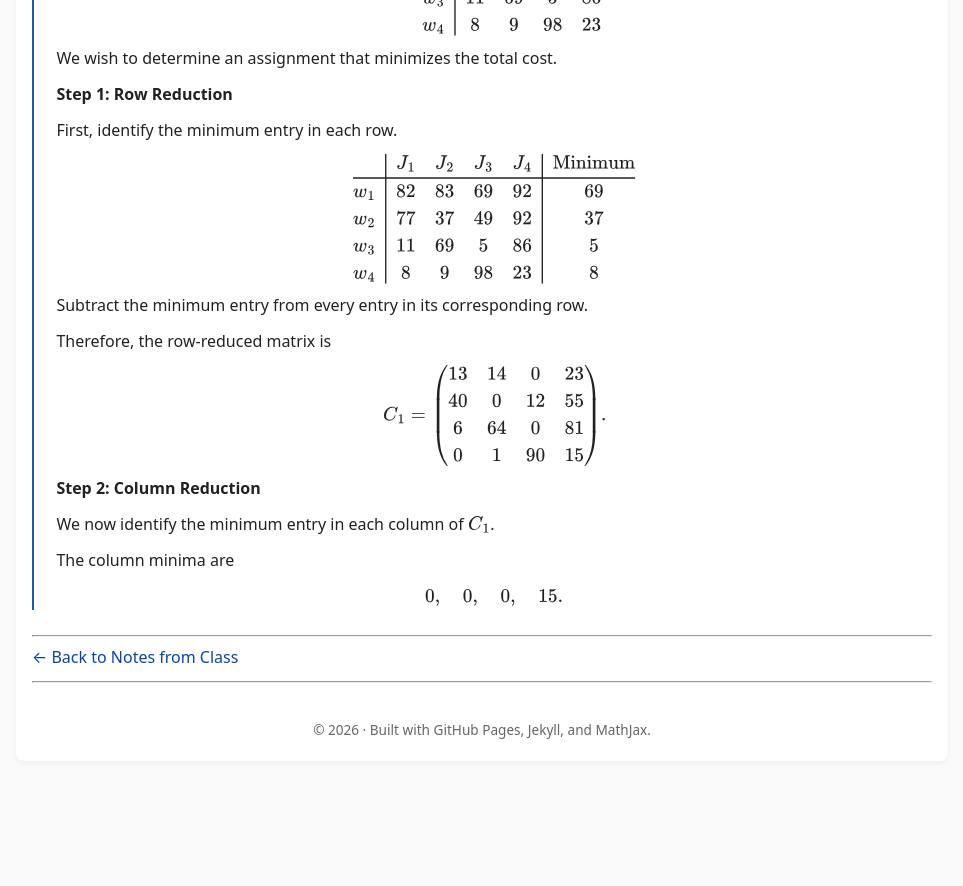
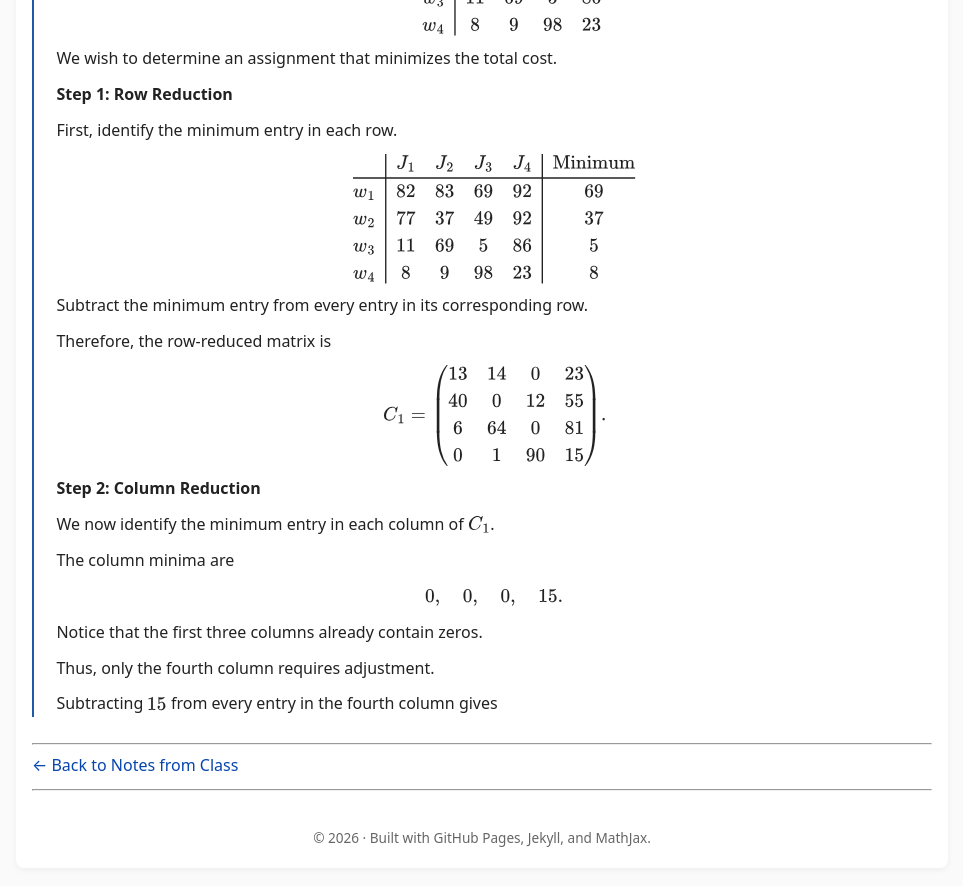
Before and after one commit to SaleemKamaludin/SaleemKamaludin.github.io, a Jekyll site: the page built from courses/math-2276/notes-from-class/supplementary-lecture-6/index.md, in a window 1280 px wide and 900 px high, scrolled down 3544 px. Shown: the top 886 px of the window, without its empty margins (158-1121 px from the left). Built offline with Jekyll 4.4.1, drawn with Linux system fonts in a browser that asks for light colours; before the commit the page ends 4337 px from its top, so only the background shows below that.

Commit message:
Continue Step 2 column reduction in Example 1.2

```diff
--- a/courses/math-2276/notes-from-class/supplementary-lecture-6/index.md
+++ b/courses/math-2276/notes-from-class/supplementary-lecture-6/index.md
@@ -553,7 +553,25 @@ C_1=
 
       </div>
 
-    </div>
+
+      <div id="example-hungarian-additional-column-adjustment">
+
+        <p>
+          Notice that the first three columns already
+          contain zeros.
+        </p>
+
+        <p>
+          Thus, only the fourth column requires adjustment.
+        </p>
+
+        <p>
+          Subtracting \(15\) from every entry in the fourth
+          column gives
+        </p>
+
+      </div>
+</div>
 
 </div>
 
```
